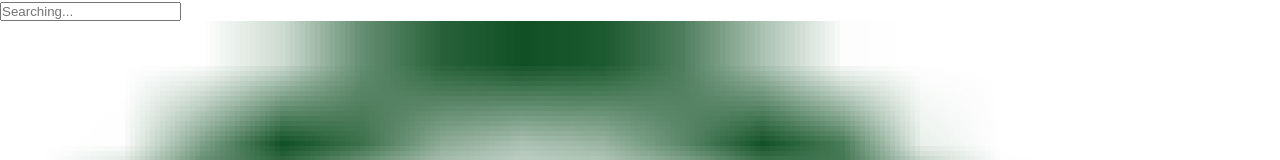
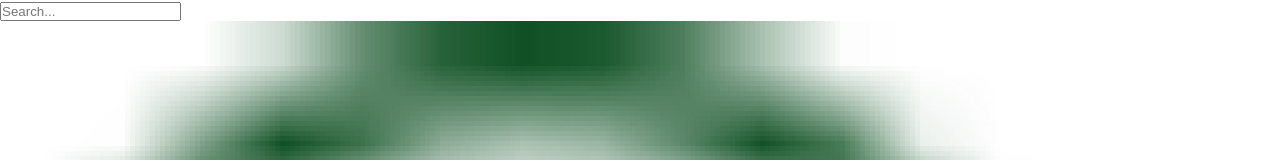
Before and after one commit to usorfaitheloho/Bravaa-frontend, a React (Create React App) app: page /search in a window 1280 px wide. Shown: the top 160 px of the page. Built offline with nearby package versions, Linux system fonts and the light colour scheme.

Commit message:
Update the search component for desktop view

```diff
--- a/src/components/Search.js
+++ b/src/components/Search.js
@@ -2,14 +2,14 @@
 import search from '../images/search.png';
 
 const Search = () => (
-  <div className="relative flex items-center">
+  <div className="relative flex items-center justify-center mx-4">
     <input
       type="text"
-      placeholder="Searching..."
-      className="w-56 p-1 pl-8 placeholder-green-700 border border-gray-300 rounded-full pl pl- pl-8pr-12 pr- w- focus:outline-none focus:border-blue-500 lg:w-2/5 placeholder:text-sm"
+      placeholder="Search..."
+      className="w-56 p-1 pl-10 placeholder-green-700 border border-gray-300 rounded-full focus:outline-none focus:border-blue-500 md:w-[40rem] md:h-[2.5rem] placeholder:text-sm"
     />
-    <div className="absolute text-gray-500 left-2 top-2">
-      <img src={search} className="md:h-[20px] p-1" alt="search" />
+    <div className="absolute text-gray-500 left-4 top-3">
+      <img src={search} className="md:h-[20px] p-0.5" alt="search" />
     </div>
   </div>
 );
```
